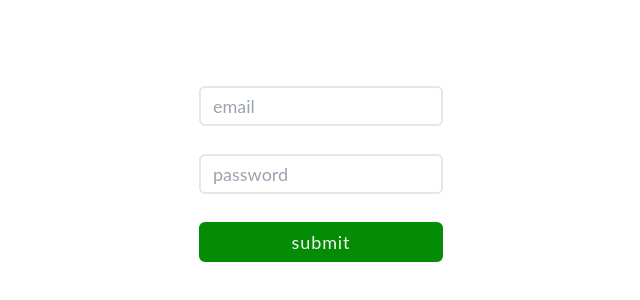
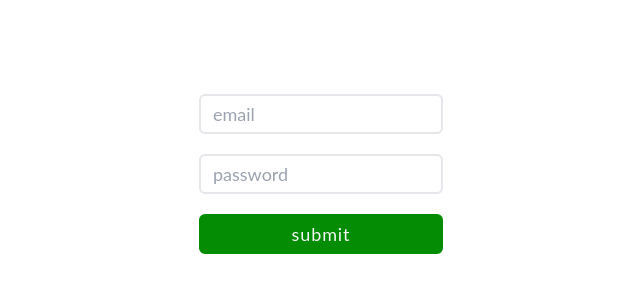
Before and after one commit to jakub-lesniewski/Project-conference-handler, a React (Vite) app in the folder frontend/: page / in a window 1280 px wide. Shown: the part 226-526 px from the top of the page, without its empty margins (319-959 px from the left). Built offline with nearby package versions, Linux system fonts and the light colour scheme.

Commit message:
added Form component

```diff
--- a/frontend/src/features/login/Login.jsx
+++ b/frontend/src/features/login/Login.jsx
@@ -1,4 +1,4 @@
-import { useForm } from "react-hook-form";
+import { Form, useForm } from "react-hook-form";
 import { emailPattern } from "./helpers";
 import Button from "../../ui/Button";
 import warningIcon from "../../assets/warning-icon.svg";
@@ -7,6 +7,7 @@ function Login() {
   const {
     register,
     handleSubmit,
+    control,
     formState: { errors },
   } = useForm("OnSubmit");
 
@@ -15,7 +16,16 @@ function Login() {
   }
 
   return (
-    <form onSubmit={handleSubmit(onSubmit)} className="flex flex-col gap-7">
+    <Form
+      action="http://localhost:8080/login"
+      method="post"
+      headers={{
+        "Content-Type": "application/json",
+      }}
+      onSubmit={handleSubmit(onSubmit)}
+      control={control}
+      className="flex flex-col gap-5"
+    >
       <div>
         <input
           {...register("email", {
@@ -30,7 +40,12 @@ function Login() {
           className="relative rounded-md border-2 p-1 pl-3 text-lg transition-all duration-300 focus:border-fmcsGreen focus:outline-none focus:ring-fmcsGreen"
         />
         {errors.email && (
-          <p className="absolute pl-1 text-sm text-fmcsRed">
+          <p className="absolute flex items-center gap-1 pl-1 text-sm text-fmcsRed">
+            <img
+              src={warningIcon}
+              alt="error icon"
+              className="h-3 text-fmcsRed"
+            />
             {errors.email.message}
           </p>
         )}
@@ -56,7 +71,7 @@ function Login() {
       </div>
 
       <Button type="submit">submit</Button>
-    </form>
+    </Form>
   );
 }
 
```
